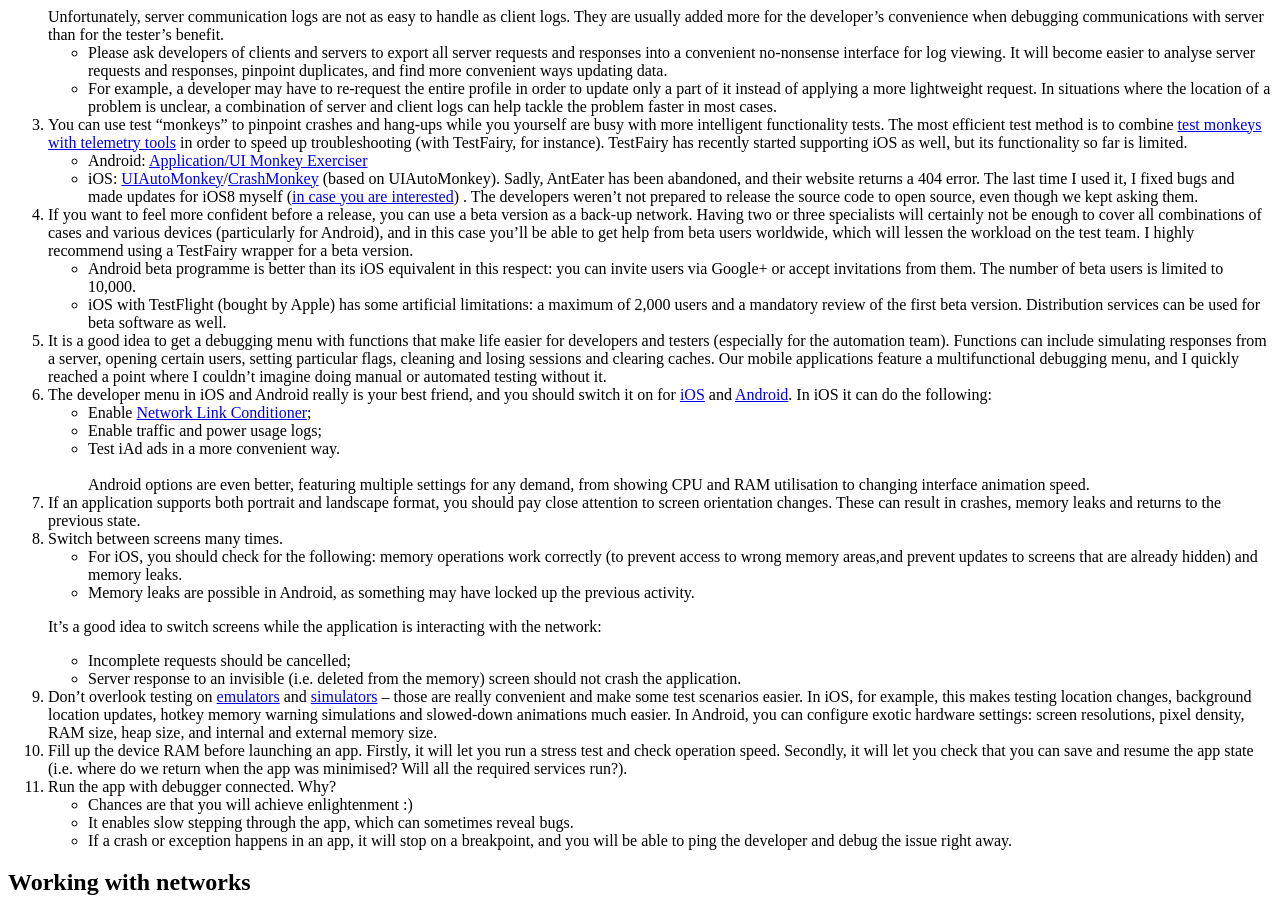
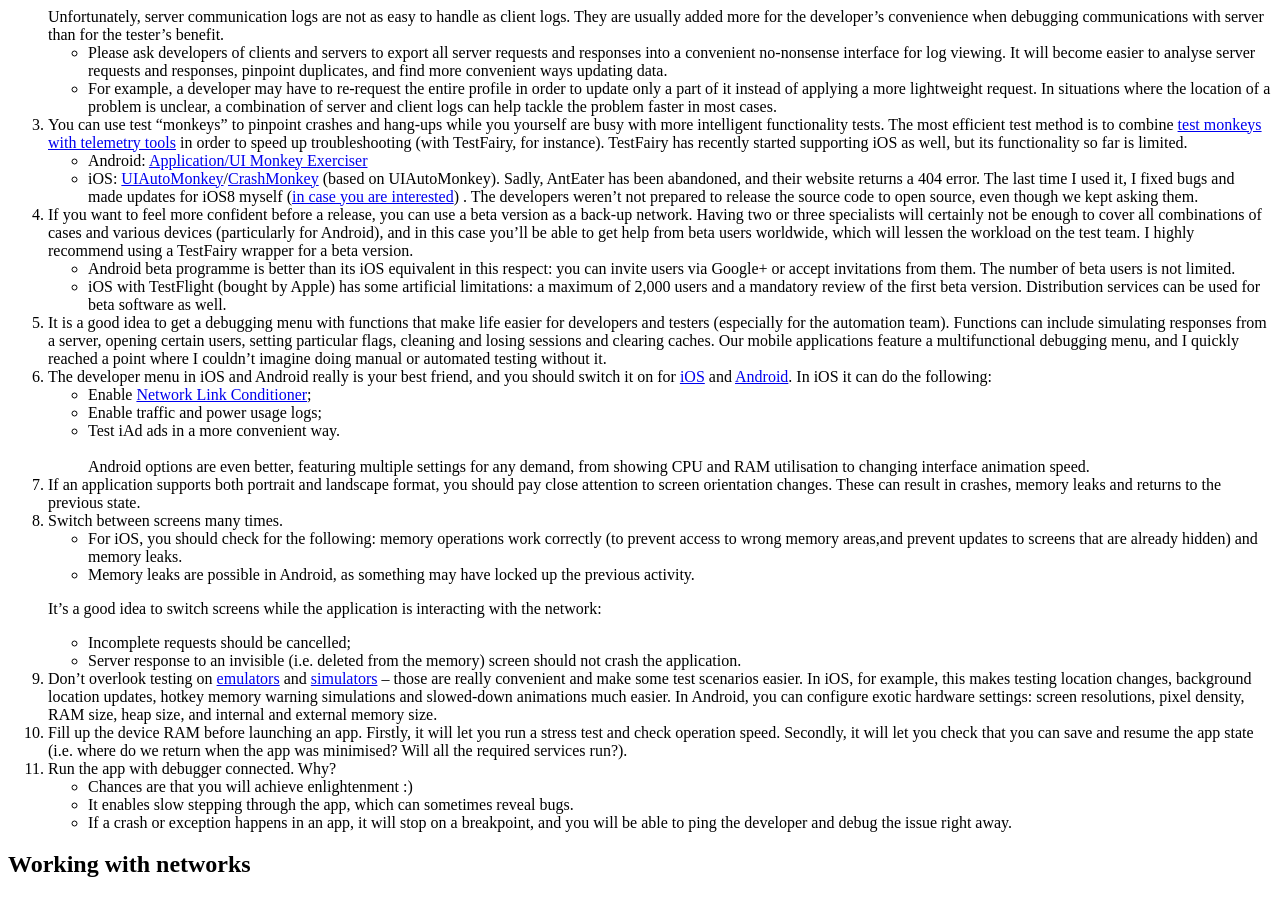
Before and after one commit to badoo/techblog, a Jekyll site: the page built from _posts/2016-01-15-mobile-app-testing-tips-and-tricks.markdown, in a window 1280 px wide and 900 px high, scrolled down 774 px. Built offline with Jekyll 4.4.1, drawn with Linux system fonts in a browser that asks for light colours; comment, search, counter and statistics services are not loaded.

Commit message:
Minor text updates

```diff
--- a/_posts/2016-01-15-mobile-app-testing-tips-and-tricks.markdown
+++ b/_posts/2016-01-15-mobile-app-testing-tips-and-tricks.markdown
@@ -28,7 +28,7 @@
   - Android: [Application/UI Monkey Exerciser](http://developer.android.com/tools/help/monkey.html)
   - iOS: [UIAutoMonkey](https://github.com/jonathanpenn/ui-auto-monkey)/[CrashMonkey](https://github.com/mokemokechicken/CrashMonkey) (based on UIAutoMonkey). Sadly, AntEater has been abandoned, and their website returns a 404 error. The last time I used it, I fixed bugs and made updates for iOS8 myself ([in case you are interested](https://dl.dropboxusercontent.com/u/10300197/anteater-0.6.0_modified.zip)) . The developers weren’t not prepared to release the source code to open source, even though we kept asking them.
 4. If you want to feel more confident before a release, you can use a beta version as a back-up network. Having two or three specialists will certainly not be enough to cover all combinations of cases and various devices (particularly for Android), and in this case you’ll be able to get help from beta users worldwide, which will lessen the workload on the test team. I highly recommend using a TestFairy wrapper for a beta version.
-  - Android beta programme is better than its iOS equivalent in this respect: you can invite users via Google+ or accept invitations from them. The number of beta users is limited to 10,000.
+  - Android beta programme is better than its iOS equivalent in this respect: you can invite users via Google+ or accept invitations from them. The number of beta users is not limited.
   - iOS with TestFlight (bought by Apple) has some artificial limitations: a maximum of 2,000 users and a mandatory review of the first beta version. Distribution services can be used for beta software as well.
 5. It is a good idea to get a debugging menu with functions that make life easier for developers and testers (especially for the automation team). Functions can include simulating responses from a server, opening certain users, setting particular flags, cleaning and losing sessions and clearing caches. Our mobile applications feature a multifunctional debugging menu, and I quickly reached a point where I couldn’t imagine doing manual or automated testing without it.
 6. The developer menu in iOS and Android really is your best friend, and you should switch it on for [iOS](http://apple.stackexchange.com/questions/135382/developer-option-is-not-available-under-settings-menu-why) and [Android](http://www.askvg.com/tip-enable-hidden-secret-developer-options-menu-in-google-android-mobiles-phones-and-tablets/).
```
